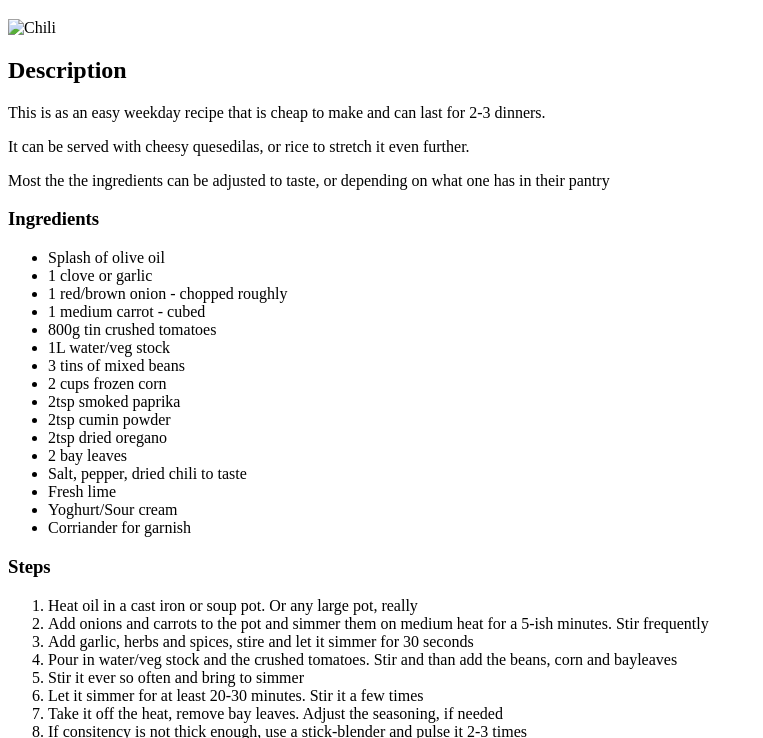
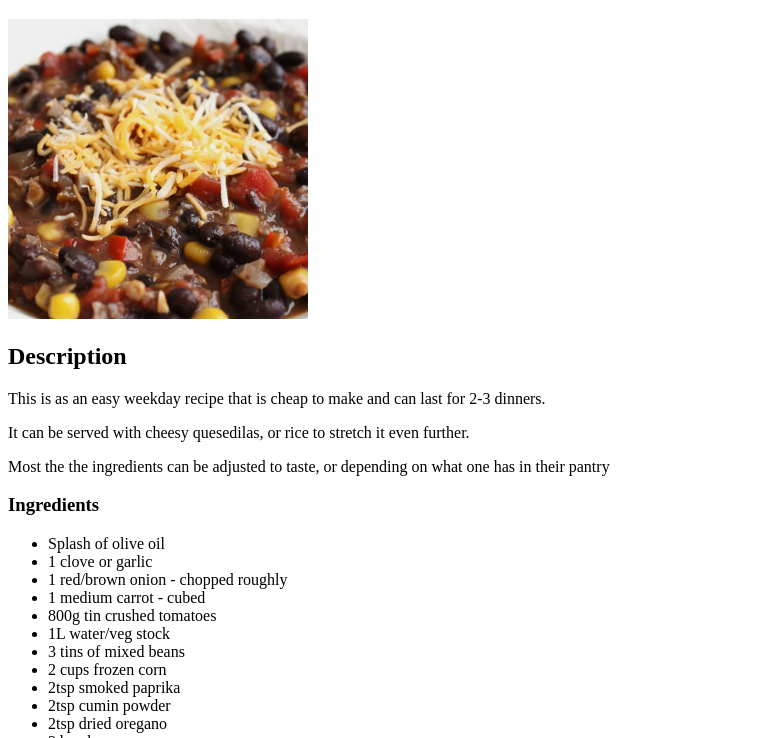
Before and after one commit to Scrwby/odin-recipes, a plain HTML site: page recipes/chili.html in a window 1280 px wide. Shown: the part 61-799 px from the top of the page, without its empty margins (0-763 px from the left). Drawn offline with Linux system fonts and the light colour scheme; the site is published under a folder, as on GitHub Pages, so addresses that start at the root find nothing.

Commit message:
Adjust chili site to show image correctly

```diff
--- a/recipes/chili.html
+++ b/recipes/chili.html
@@ -8,7 +8,7 @@
 
         <body>
             <h1>Chili</h1>
-            <img src="/recipes/chili.jpeg" alt="Chili" height="300" width="300">
+            <img src="chili.jpeg" alt="Chili" height="300" width="300">
 
             <h2>Description</h2>
                 <p>This is as an easy weekday recipe that is cheap to make and can last for 2-3 dinners.</p>
```
